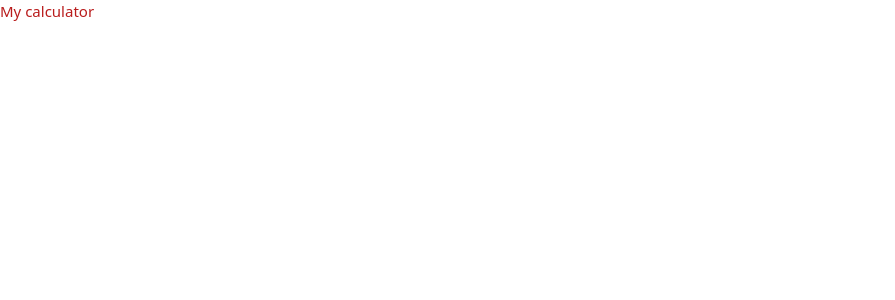
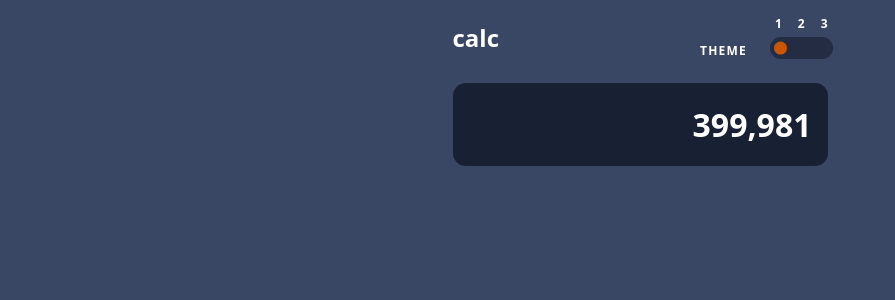
Before and after one commit to AbdulSamadCodes/Calculator-App-React-js-tailwind-css-, a React (Vite) app: page / in a window 1280 px wide. Shown: the top 300 px of the page, without its empty margins (0-895 px from the left). Built offline with nearby package versions, Linux system fonts and the light colour scheme.

Commit message:
Working on keypad componenet

```diff
--- a/index.html
+++ b/index.html
@@ -15,15 +15,17 @@
     />
 
     <!-- custom styles links -->
-    <link rel="stylesheet" href="src/Styles/index.css">
     <link rel="stylesheet" href="src/Styles/reset.css" />
     <link href="src/Styles/custom_properties.css" rel="stylesheet" />
+    <link rel="stylesheet" href="src/Styles/index.css">
 
     <title>Calculator App</title>
+
   </head>
   <body>
-    <div id="root"></div>
+    <div id="root">
 
+    </div>
     <script type="module" src="/src/main.jsx"></script>
   </body>
 </html>
--- a/src/App.jsx
+++ b/src/App.jsx
@@ -1,8 +1,15 @@
-import {React} from 'react';
+import { React } from 'react';
+import  Header  from '/src/Components/Header.jsx';
+import  Wrapper from '/src/Components/Wrapper.jsx';
+
 import '/src/Styles/index.css';
 
 function App() {
-  return <h3 className="text-red-700">My calculator</h3>;
+  return (
+    <Wrapper>
+    </Wrapper>
+  );
+
 };
 
 export default App
--- /dev/null
+++ b/src/Components/Calculator.jsx
@@ -0,0 +1,15 @@
+import { React } from 'react';
+import Header from '/src/Components/Header.jsx';
+import OutputWindow from '/src/Components/OutputWindow.jsx';
+import Keypad from '/src/Components/Keypad.jsx';
+
+function Calculator() {
+  return (
+    <div className="calculator grid gap-6 ms-auto me-auto">
+      <Header />
+      <OutputWindow />
+    </div>
+  );
+}
+
+export default Calculator;
--- a/src/Components/Header.jsx
+++ b/src/Components/Header.jsx
@@ -1,10 +1,55 @@
-import {React} from 'react';
-import {useState} from 'react'
+import { React } from 'react';
+import { useState } from 'react';
 
 function Logo() {
-  return ;
+  return (
+    <div className="logo">
+      <a href="#" className="text-white font-bold text-2xl">
+        calc
+      </a>
+    </div>
+  );
+}
+
+function ThemeOptions() {
+  return (
+    <div className="theme_options flex items-center gap-4">
+      <span className="text-xs text-white font-bold">1</span>
+      <span className="text-xs text-white font-bold">2</span>
+      <span className="text-xs text-white font-bold">3</span>
+    </div>
+  );
+}
+
+function ThemeSwitcher() {
+  return (
+    <div class="flex justify-center flex-col items-center">
+      <ThemeOptions />
+
+      <span className="switcher">
+        <div className="switcher_ball"></div>
+      </span>
+    </div>
+  );
+}
+
+function ThemeChangeComponent() {
+  return (
+    <div className="flex items-end gap-7">
+      <h4 className="text-white font-bold text-xs tracking-widest">THEME</h4>
+
+      <ThemeSwitcher />
+    </div>
+  );
 }
 
 function Header() {
+  return (
+    <header className="flex items-center justify-between">
+      <Logo />
+      <ThemeChangeComponent />
+    </header>
+  );
+}
 
-}
+export default Header;
--- /dev/null
+++ b/src/Components/Keypad.jsx
@@ -0,0 +1,11 @@
+import { React } from 'react';
+
+function Keypad() {
+  return (
+    <div className="keypad">
+
+    </div>
+  );
+}
+
+export default Keypad;
--- /dev/null
+++ b/src/Components/OutputWindow.jsx
@@ -0,0 +1,11 @@
+import { React } from 'react';
+
+function OutputWindow() {
+  return (
+    <div class="output_window text-white">
+      399,981
+    </div>
+  );
+}
+
+export default OutputWindow;
--- /dev/null
+++ b/src/Components/Wrapper.jsx
@@ -0,0 +1,13 @@
+import { React } from 'react';
+import Header from '/src/Components/Header.jsx';
+import Calculator from '/src/Components/Calculator.jsx';
+
+function Wrapper() {
+  return (
+    <div className="wrapper px-4 py-4">
+      <Calculator />
+    </div>
+  );
+}
+
+export default Wrapper;
--- a/src/Styles/custom_properties.css
+++ b/src/Styles/custom_properties.css
@@ -1,4 +1,20 @@
 :root {
+  /* spacings */
+  --output-window-padding-y:1.1rem;
+  --output-window-padding-x:1rem;
+
+  --keypad-padding:0.8rem;
+  /* widths */
+  --calculator-maxWidth:375px;
+
+  /* radii */
+  --component-radius:0.8rem;
+
+  /* colors */
+  --clr-switcher-ball:hsl(25, 98%, 40%);
+
   /* typography */
-  --ff-League-Spartan: "League Spartan", sans-serif;;
+  --fs-output-window:2rem;
+
+  --ff-League-Spartan: "League Spartan", sans-serif;
 }
--- a/src/Styles/index.css
+++ b/src/Styles/index.css
@@ -1,3 +1,53 @@
 @tailwind base;
 @tailwind components;
 @tailwind utilities;
+
+.calculator{
+  max-width:var(--calculator-maxWidth);
+}
+
+.switcher {
+  width: 120%;
+  height: 22px;
+  position: relative;
+  margin-block-start: 5px;
+  border-radius: 12px;
+}
+
+.switcher_ball {
+  --left-pos:0.3rem;
+  --top-pos:50%;
+
+  position:absolute;
+  width:0.8rem;
+  aspect-ratio:1/1;
+  border-radius:50%;
+  background-color:var(--clr-switcher-ball);
+  top:var(--top-pos);
+  left:var(--left-pos);
+  transform:translateY(-50%);
+}
+
+.keypad,
+.output_window {
+  border-radius:var(--component-radius);
+}
+
+.keypad,
+.switcher {
+  background-color:hsl(223, 31%, 20%);
+}
+
+.output_window {
+  --text-alignment-pos:right;
+
+  padding:var(--output-window-padding-y) var(--output-window-padding-x);
+  background-color:hsl(224, 36%, 15%);
+  font-size:var(--fs-output-window);
+  font-weight:bold;
+  text-align:var(--text-alignment-pos);
+}
+
+.keypad {
+  padding:var(--keypad-padding);
+}
--- a/src/Styles/reset.css
+++ b/src/Styles/reset.css
@@ -56,10 +56,9 @@ html {
   scroll-behavior: smooth;
   scroll-padding-top: 30px;
   scrollbar-width: thin;
-  font-size: 62.5%;
 }
 
 body {
+  background-color:hsl(222, 26%, 31%);
   font-family:var(--ff-League Spartan);
-  font-size: 1.5rem;
 }
--- a/src/main.jsx
+++ b/src/main.jsx
@@ -2,6 +2,4 @@ import { createRoot } from 'react-dom/client'
 import App from '/src/App.jsx'
 import '/src/Styles/index.css';
 
-createRoot(document.getElementById('root')).render(
-    <App />
-)
+createRoot(document.getElementById('root')).render(<App/>);
```
Also changed, not shown: Readme_files/style-guide.md (+1 -1 lines).
